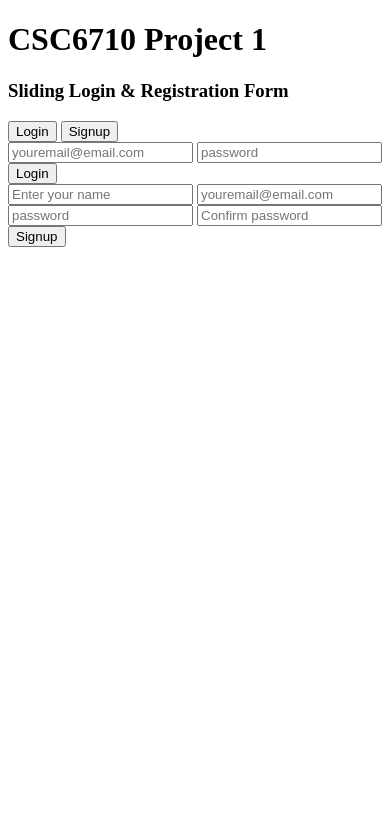
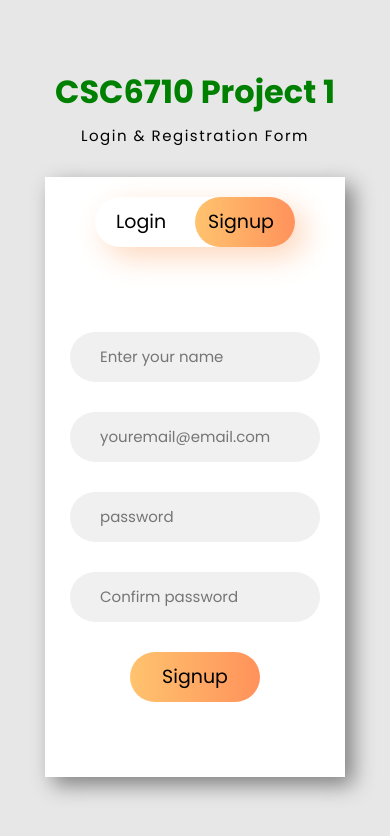
Before and after one commit to sys-unknwn7645/CSC6710-Proj1, a website with bundled scripts: page Frontend/login.html in a window 390 px wide. Both pictures are taken after a click on the button "Signup". Built offline with nearby package versions, Linux system fonts and the light colour scheme.

Commit message:
renamed index2.js to app.js and made updates to app.jf to render index.html

```diff
--- /dev/null
+++ b/Frontend/app.js
@@ -0,0 +1,70 @@
+// const express = require('express');
+
+
+// const app = express();
+
+
+// // app.post("/login", async function(req,res){
+// //     const username = req.body.username;
+
+
+// // ;
+// // });
+
+// when the login is clicked
+const logIn = document.querySelector('#log-in-btn');
+logIn.onclick = function (){
+    const nameInput = document.querySelector('.userid.ele');
+    const passInput = document.querySelector('.password.ele');
+    const name = nameInput.value;
+    const password = passInput.value;
+    nameInput.value = "";
+    passInput.value = "";
+
+    console.log(name)
+    console.log(password)
+
+    fetch('http://localhost:5000/search/' + name)
+    .then(response => response.json())
+    // .then(data => console.log(data))
+    // .then(data => (data['data']['0'].name === name)? (window.location.href='index.html'):(console.log("fail")))
+    .then( data =>{
+        if(!data['data']['0']) {
+            console.log("User Does Not Exist");
+            window.location.href='login.html';
+        } else if (data['data']['0'].name === name) {
+            window.location.href='index.html';
+        } else {
+            console.log("Wrong Password");
+            window.location.href='login.html';
+        }
+    })
+    // .then()
+
+
+    // fetch('http://localhost:5000/insert', {
+    //     headers: {
+    //         'Content-type': 'application/json'
+    //     },
+    //     method: 'POST',
+    //     body: JSON.stringify({name: name})
+    // })
+    // .then(response => response.json())
+    // .then(data => insertRowIntoTable(data['data']));
+}
+
+// Slider to switch between login and signup/registration page.
+let signup = document.querySelector(".signup");
+let login = document.querySelector(".login");
+let slider = document.querySelector(".slider");
+let formSection = document.querySelector(".form-section");
+
+signup.addEventListener("click", () => {
+    slider.classList.add("moveslider");
+    formSection.classList.add("form-section-move");
+});
+
+login.addEventListener("click", () => {
+    slider.classList.remove("moveslider");
+    formSection.classList.remove("form-section-move");
+});
--- a/Frontend/login.html
+++ b/Frontend/login.html
@@ -1,3 +1,4 @@
+<!-- Reference html, css and js file from https://www.geeksforgeeks.org/design-a-responsive-sliding-login-registration-form-using-html-css-javascript/ -->
 <!DOCTYPE html>
 <html lang="en">
 <head>
@@ -13,7 +14,7 @@
 <body>
     <header>
         <h1 class="heading">CSC6710 Project 1</h1>
-        <h3 class="title">Sliding Login & Registration Form</h3>
+        <h3 class="title">Login & Registration Form</h3>
     </header>
 
     <!-- container div -->
@@ -32,27 +33,27 @@
         <div class="form-section">
 
             <!-- login form -->
-             <form action="/Frontend/index.html" method="post">
+             <!-- <form action="/Frontend/index.html" method="post"> -->
                 <div class="login-box">
-                    <input type="email"
-                           class="email ele"
+                    <input type="userid"
+                           class="userid ele"
                            placeholder="youremail@email.com">
                     <input type="password"
                            class="password ele"
                            placeholder="password">
-                    <button class="clkbtn">Login</button>
+                    <button id="log-in-btn" class="clkbtn">Login</button>
                 </div>
-             </form>
+             <!-- </form> -->
 
 
             <!-- signup form -->
-             <form action="/Frontend/index.html" method="post">
+             <!-- <form action="/Frontend/index.html" method="post"> -->
                 <div class="signup-box">
                     <input type="text"
                            class="name ele"
                            placeholder="Enter your name">
-                    <input type="email"
-                           class="email ele"
+                    <input type="userid"
+                           class="userid ele"
                            placeholder="youremail@email.com">
                     <input type="password"
                            class="password ele"
@@ -60,11 +61,11 @@
                     <input type="password"
                            class="password ele"
                            placeholder="Confirm password">
-                    <button class="clkbtn">Signup</button>
+                    <button id="sign-up-btn" class="clkbtn">Signup</button>
                 </div>
-             </form>
+             <!-- </form> -->
         </div>
     </div>
-    <script src="index2.js"></script>
+    <script src="app.js"></script>
 </body>
 </html>
--- a/Frontend/package.json
+++ b/Frontend/package.json
@@ -8,5 +8,8 @@
   },
   "keywords": [],
   "author": "",
-  "license": "ISC"
+  "license": "ISC",
+  "dependencies": {
+    "express": "^4.21.1"
+  }
 }
--- a/Frontend/style.css
+++ b/Frontend/style.css
@@ -0,0 +1,266 @@
+@import url(
+"https://fonts.googleapis.com/css2?family=Poppins:ital,wght@0,100;0,200;0,300;0,400;0,500;0,600;0,700;0,800;0,900;1,100;1,200;1,300;1,400;1,500;1,600;1,700;1,800;1,900&display=swap");
+
+* {
+    margin: 0;
+    padding: 0;
+    box-sizing: border-box;
+    font-family: "Poppins", sans-serif;
+}
+
+body {
+    height: 100vh;
+    width: 100vw;
+    display: flex;
+    justify-content: center;
+    align-items: center;
+    flex-direction: column;
+    gap: 30px;
+    background-color: rgb(231, 231, 231);
+}
+
+header {
+    width: 100%;
+    display: flex;
+    flex-direction: column;
+    align-items: center;
+    justify-content: center;
+    gap: 8px;
+}
+
+.heading {
+    color: green;
+}
+
+.title {
+    font-weight: 400;
+    letter-spacing: 1.5px;
+}
+
+.container {
+    height: 600px;
+    width: 500px;
+    background-color: white;
+    box-shadow: 8px 8px 20px rgb(128, 128, 128);
+    position: relative;
+    overflow: hidden;
+}
+
+.btn {
+    height: 60px;
+    width: 300px;
+    margin: 20px auto;
+    box-shadow: 10px 10px 30px rgb(254, 215, 188);
+    border-radius: 50px;
+    display: flex;
+    justify-content: space-around;
+    align-items: center;
+}
+
+.login,
+.signup {
+    font-size: 22px;
+    border: none;
+    outline: none;
+    background-color: transparent;
+    position: relative;
+    cursor: pointer;
+}
+
+.slider {
+    height: 60px;
+    width: 150px;
+    border-radius: 50px;
+    background-image: linear-gradient(to right,
+            rgb(255, 195, 110),
+            rgb(255, 146, 91));
+    position: absolute;
+    top: 20px;
+    left: 100px;
+    transition: all 0.5s ease-in-out;
+}
+
+.moveslider {
+    left: 250px;
+}
+
+.form-section {
+    height: 500px;
+    width: 1000px;
+    padding: 20px 0;
+    display: flex;
+    position: relative;
+    transition: all 0.5s ease-in-out;
+    left: 0px;
+}
+
+.form-section-move {
+    left: -500px;
+}
+
+.login-box,
+.signup-box {
+    height: 100%;
+    width: 500px;
+    display: flex;
+    flex-direction: column;
+    align-items: center;
+    justify-content: center;
+    padding: 0px 40px;
+}
+
+.login-box {
+    gap: 50px;
+}
+
+.signup-box {
+    gap: 30px;
+}
+
+.ele {
+    height: 60px;
+    width: 400px;
+    outline: none;
+    border: none;
+    color: rgb(77, 77, 77);
+    background-color: rgb(240, 240, 240);
+    border-radius: 50px;
+    padding-left: 30px;
+    font-size: 18px;
+}
+
+.clkbtn {
+    height: 60px;
+    width: 150px;
+    border-radius: 50px;
+    background-image: linear-gradient(to right,
+            rgb(255, 195, 110),
+            rgb(255, 146, 91));
+    font-size: 22px;
+    border: none;
+    cursor: pointer;
+}
+
+/* For Responsiveness of the page */
+
+@media screen and (max-width: 650px) {
+    .container {
+        height: 600px;
+        width: 300px;
+    }
+
+    .title {
+        font-size: 15px;
+    }
+
+    .btn {
+        height: 50px;
+        width: 200px;
+        margin: 20px auto;
+    }
+
+    .login,
+    .signup {
+        font-size: 19px;
+    }
+
+    .slider {
+        height: 50px;
+        width: 100px;
+        left: 50px;
+    }
+
+    .moveslider {
+        left: 150px;
+    }
+
+    .form-section {
+        height: 500px;
+        width: 600px;
+    }
+
+    .form-section-move {
+        left: -300px;
+    }
+
+    .login-box,
+    .signup-box {
+        height: 100%;
+        width: 300px;
+    }
+
+    .ele {
+        height: 50px;
+        width: 250px;
+        font-size: 15px;
+    }
+
+    .clkbtn {
+        height: 50px;
+        width: 130px;
+        font-size: 19px;
+    }
+}
+
+@media screen and (max-width: 320px) {
+    .container {
+        height: 600px;
+        width: 250px;
+    }
+
+    .heading {
+        font-size: 30px;
+    }
+
+    .title {
+        font-size: 10px;
+    }
+
+    .btn {
+        height: 50px;
+        width: 200px;
+        margin: 20px auto;
+    }
+
+    .login,
+    .signup {
+        font-size: 19px;
+    }
+
+    .slider {
+        height: 50px;
+        width: 100px;
+        left: 27px;
+    }
+
+    .moveslider {
+        left: 127px;
+    }
+
+    .form-section {
+        height: 500px;
+        width: 500px;
+    }
+
+    .form-section-move {
+        left: -250px;
+    }
+
+    .login-box,
+    .signup-box {
+        height: 100%;
+        width: 250px;
+    }
+
+    .ele {
+        height: 50px;
+        width: 220px;
+        font-size: 15px;
+    }
+
+    .clkbtn {
+        height: 50px;
+        width: 130px;
+        font-size: 19px;
+    }
+}
```
Also changed, not shown: Frontend/index2.js (deleted), 1 other file.
